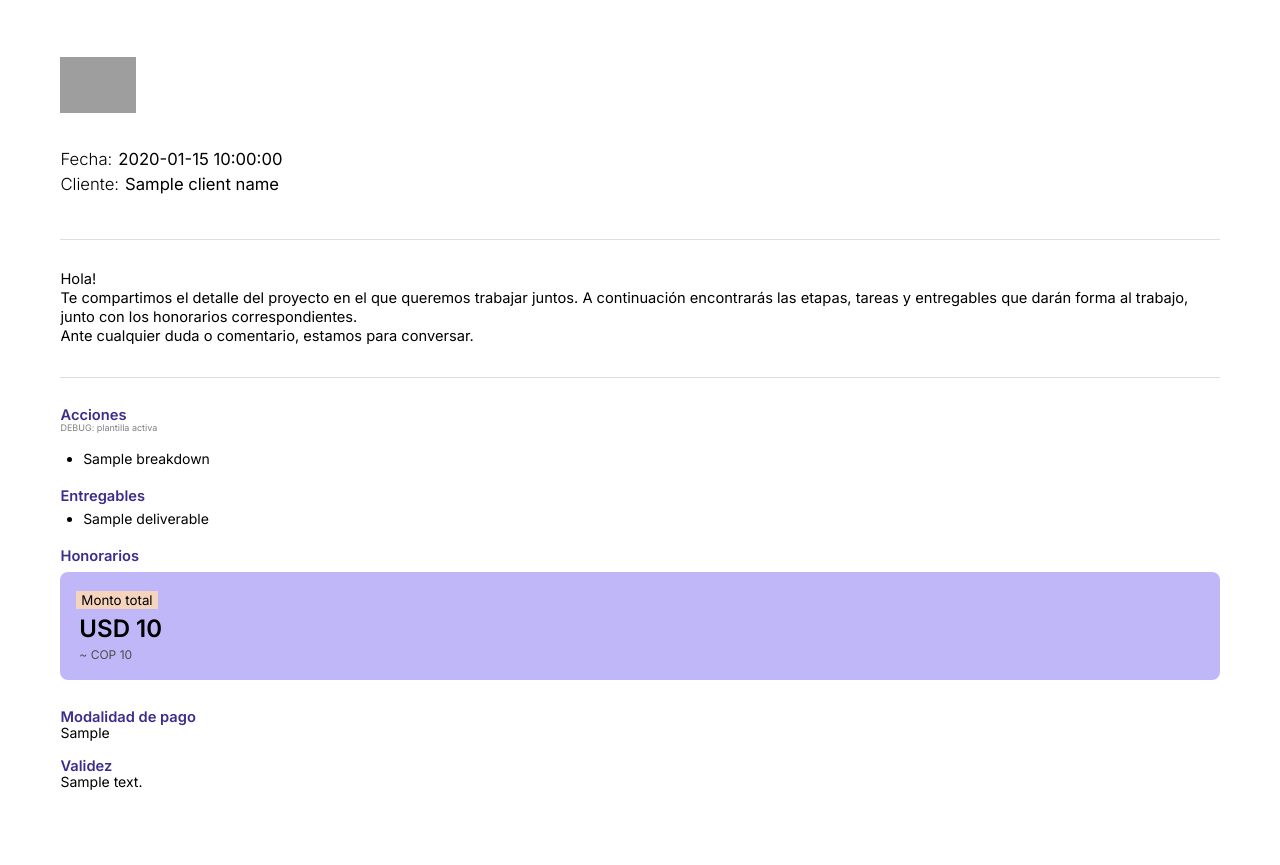
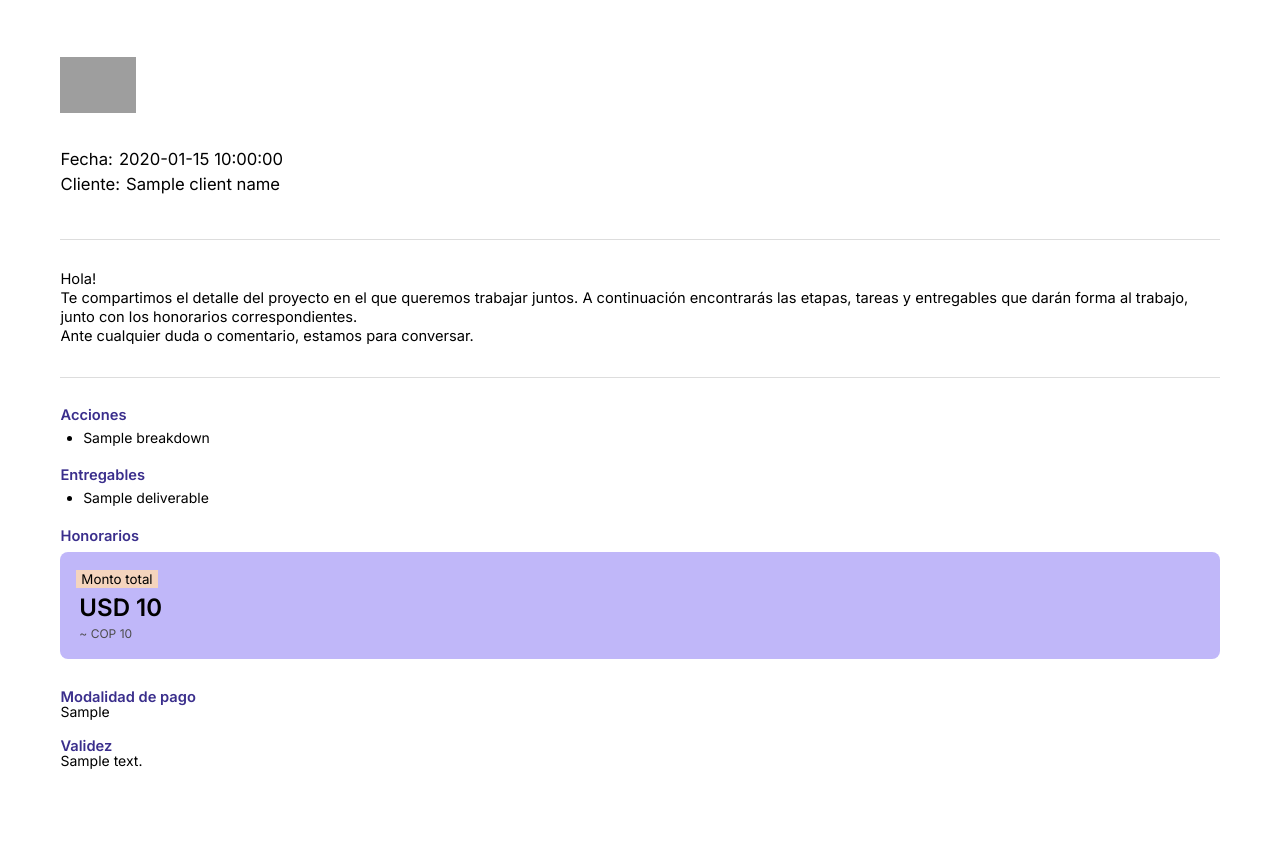
Before and after one commit to PupoAbratte/CotizadorTIB, a Python web app: template templates/quote.html in a window 1280 px wide. After the commit the page ends 769 px from the top, so only its background shows below. Run offline with Jinja, Linux system fonts and the light colour scheme; the template is opened without the code that fills it: most values are stand-ins (such as "Sample title", 1, 10 or a date in 2020); grey boxes are pictures that could not be loaded.

Commit message:
PDF: remover línea DEBUG; mantener acciones sin niveles+400

```diff
--- a/templates/quote.html
+++ b/templates/quote.html
@@ -47,7 +47,7 @@
       font-size: 12.5pt;
     }
     .meta .label {
-      font-weight: 300;
+      font-weight: 400;
       margin-right: 6px;
     }
 
@@ -164,7 +164,6 @@
 
     <!-- ACCIONES -->
     <h2>Acciones</h2>
-    <p style="font-size:9px;opacity:.5">DEBUG: plantilla activa</p>
     {% if breakdown and breakdown|length > 0 %}
       <ul>
         {% for b in breakdown %}
```
